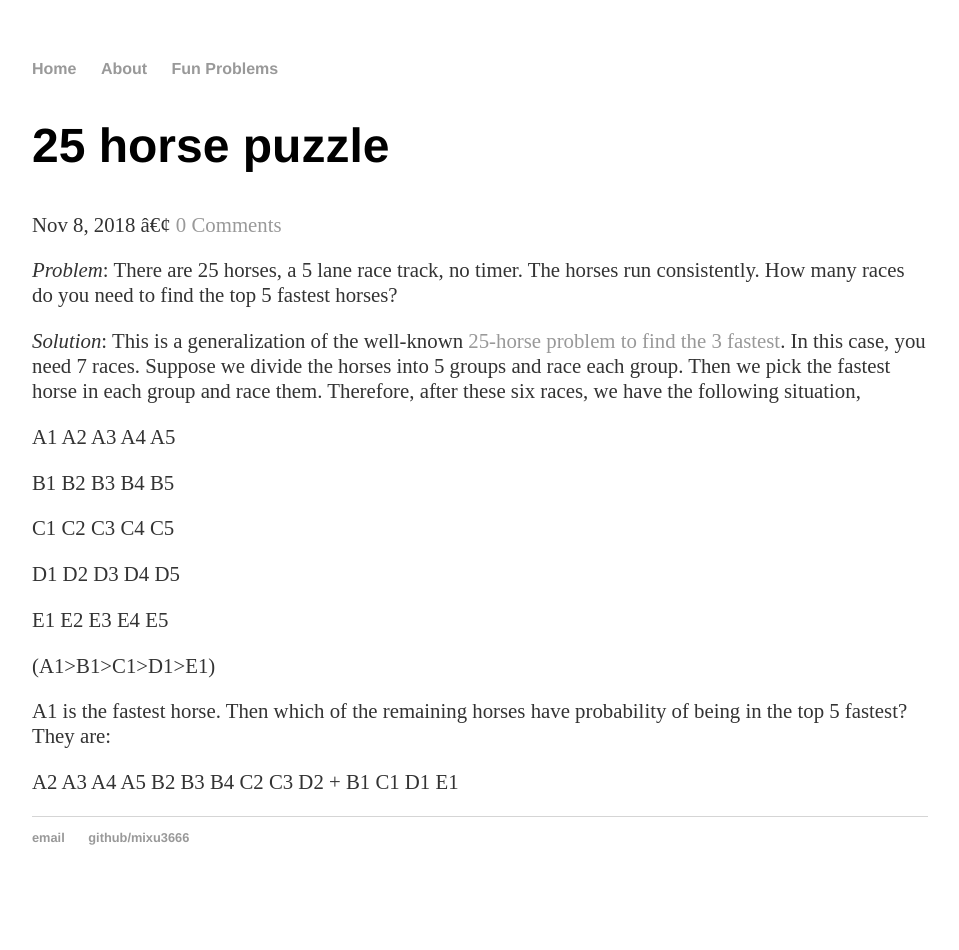
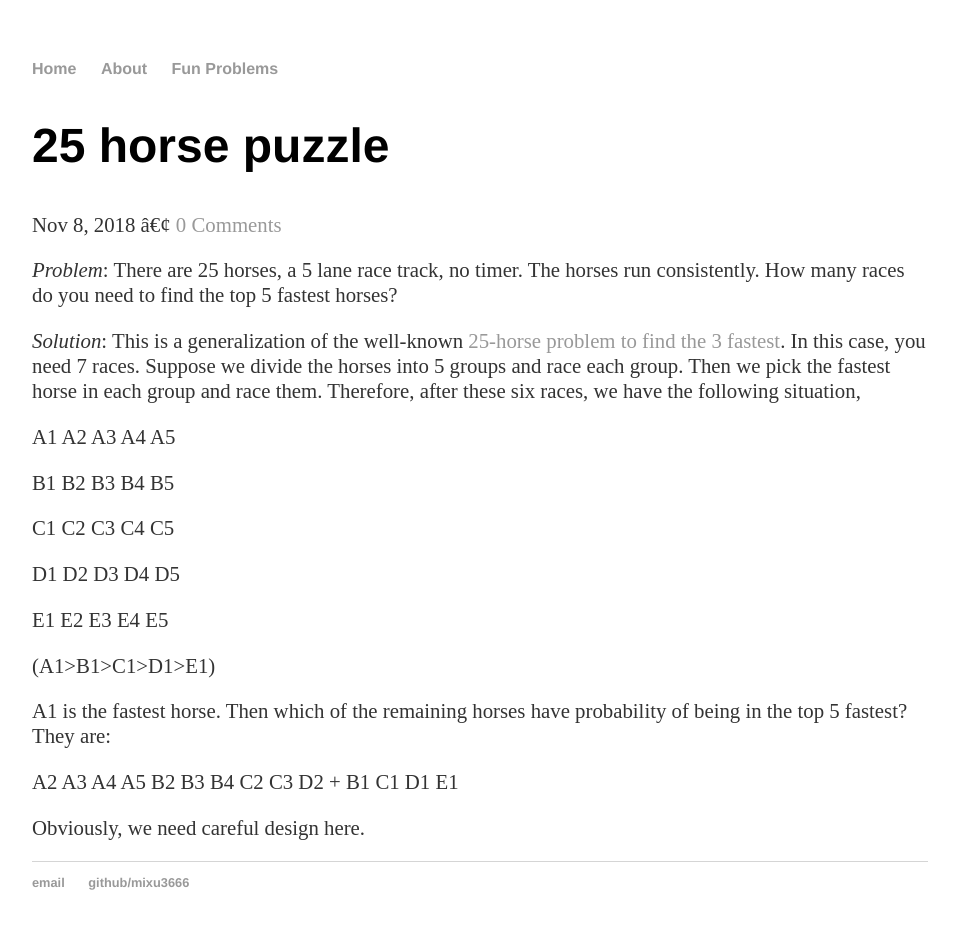
Before and after one commit to mixu3666/mixu3666.github.io, a Jekyll site: the page built from _posts/2018-11-08-25-horse-puzzle.md, in a window 1280 px wide. Shown: the whole page, without its empty margins (160-1119 px from the left). Built offline with Jekyll 4.4.1, drawn with Linux system fonts in a browser that asks for light colours; a script that is not in the unit is left out; comment, search, counter and statistics services are not loaded; before the commit the page ends 905 px from its top, so only the background shows below that.

Commit message:
Update 2018-11-08-25-horse-puzzle.md

```diff
--- a/_posts/2018-11-08-25-horse-puzzle.md
+++ b/_posts/2018-11-08-25-horse-puzzle.md
@@ -25,3 +25,5 @@ E1 E2 E3 E4 E5
 A1 is the fastest horse. Then which of the remaining horses have probability of being in the top 5 fastest? They are:
 
 A2 A3 A4 A5 B2 B3 B4 C2 C3 D2 + B1 C1 D1 E1
+
+Obviously, we need careful design here.
```
